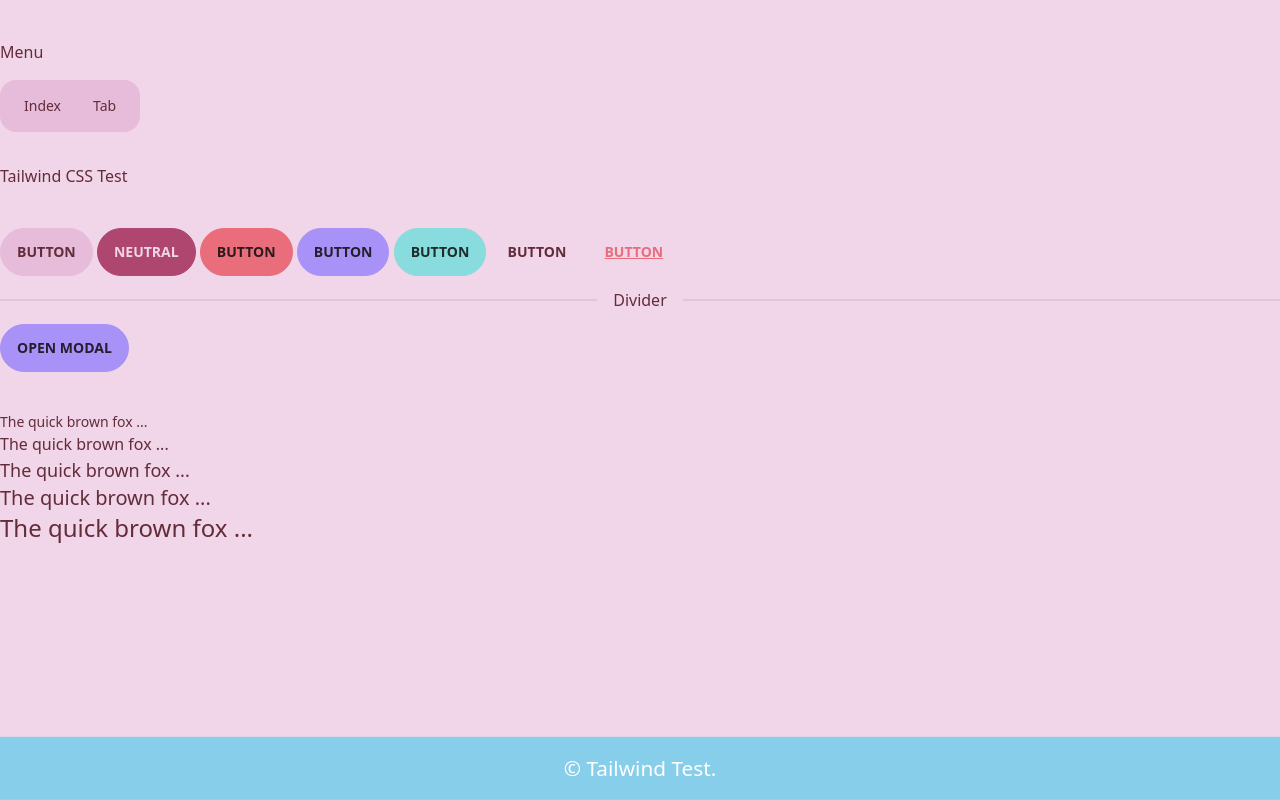
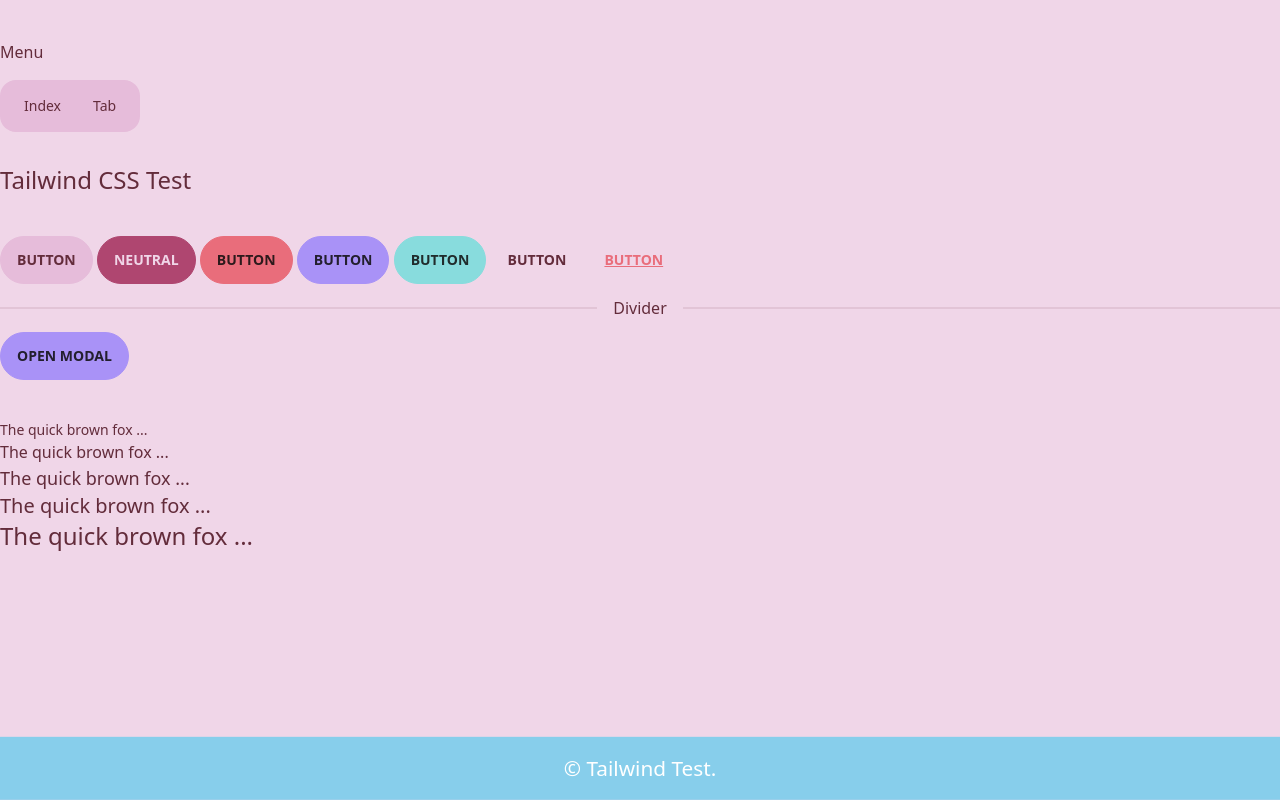
Before and after one commit to candypopbeat/tailwind_normal, a website: page index.html in a window 1280 px wide. Drawn offline with nearby package versions, Linux system fonts and the light colour scheme; files that its build step writes are made by us from their sources.

Commit message:
Update index.html

```diff
--- a/index.html
+++ b/index.html
@@ -24,7 +24,7 @@
     </ul>
 
     <!-- 見出し -->
-    <h1 class="text-base sp:text-lg tb:text-2xl pc:text-4xl mb-10">Tailwind CSS Test</h1>
+    <h1 class="text-base lg:text-lg xl:text-2xl 2xl:text-4xl mb-10">Tailwind CSS Test</h1>
 
     <!-- ボタン -->
     <button class="btn">Button</button>
```
